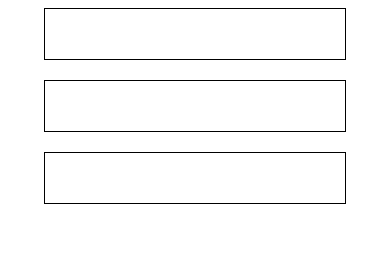
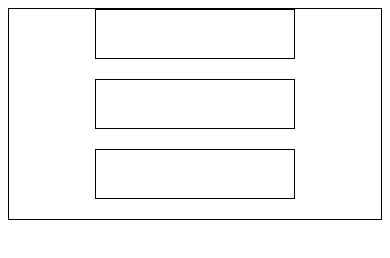
Before and after one commit to GiorgiKalandadze/words-game-static, a plain HTML site: page index.html in a window 390 px wide. Drawn offline with Linux system fonts and the light colour scheme.

Commit message:
Add responsive meta tag

```diff
--- a/index.html
+++ b/index.html
@@ -2,13 +2,19 @@
 <html lang="en">
 <head>
   <meta charset="UTF-8">
+  <meta name="viewport" content="width=device-width, initial-scale=1">
   <title>Title</title>
 </head>
 <style>
+    * {
+        box-sizing: border-box;
+    }
     .container {
         display: flex;
         flex-direction: column;
         align-items: center;
+        border: 1px solid black;
+        width: 100%;
     }
 
     .word-block {
@@ -20,6 +26,12 @@
         border: 1px solid black;
         margin-bottom: 20px;
     }
+
+    @media only screen and (max-width: 600px) {
+        .word-block {
+            width: 200px;
+        }
+    }
 </style>
 <body>
 <div class="container">
```
